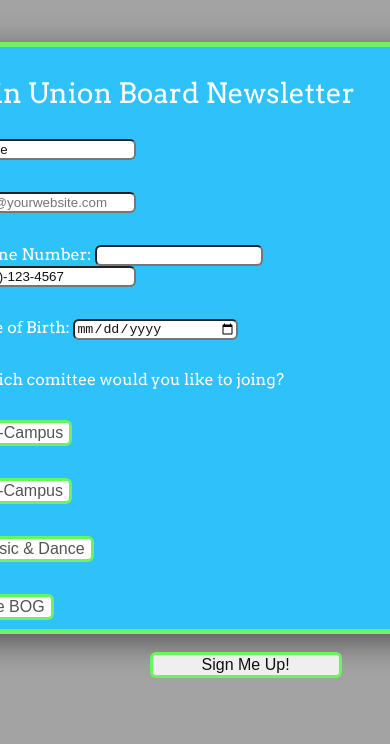
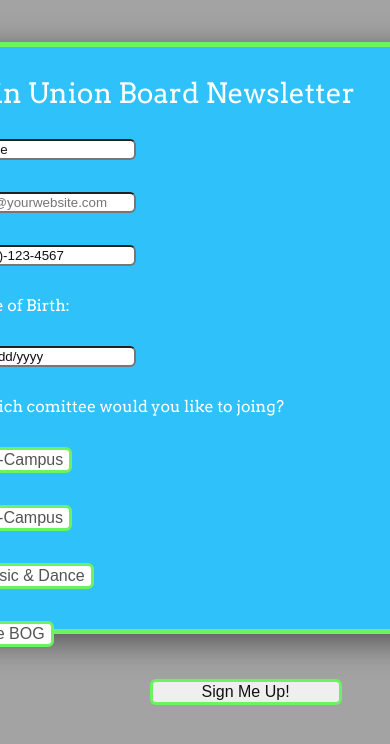
Before and after one commit to Carlosl29/Project1, a plain HTML site: page index.html in a window 390 px wide. Shown: the top 744 px of the page. Drawn offline with Linux system fonts and the light colour scheme.

Commit message:
Css relocation
I relocated the css file to it's own folder.  I also removed the second input box for phone number

```diff
--- a/index.html
+++ b/index.html
@@ -4,7 +4,7 @@
   <title>Project 1</title>
   <meta charset="utf-8" />
   <meta name="viewport" content="width=device-width,initial-scale=1.0,shrink-to-fit=no" />
-  <link rel="stylesheet" media="screen" href="screen.css" />
+  <link rel="stylesheet" media="screen" href="css/screen.css" />
   <link href="https://fonts.googleapis.com/css?family=Arvo" rel="stylesheet">
 </head>
 <body>
@@ -18,13 +18,12 @@
 			<input type="email" id="email" name="email" placeholder="you@yourwebsite.com" size="20" />
 		</div>
 		<div class="phoneBox">
-			<label>Phone Number: </label>
-			<input type="tel" name="usrPhone" size="20"/>
-			<input type="tel" id="phone" name="usrPhone" size="20" value="(773)-123-4567">
+			<input type="tel" id="phone" name="usrPhone" size="20" value="(773)-123-4567" />
 		</div>
+		<label>Date of Birth: </label>
 		<div class="birthBox">
-			<label>Date of Birth: </label>
-			<input type="date" name="usrBirthday"/>
+
+			<input type="text" name="usrBirthday" value="mm/dd/yyyy" />
 		</div>
 		<div class="comittee">
 			<label>Which comittee would you like to joing?</label>
```
Also changed, not shown: css/screen.css (renamed from screen.css).
